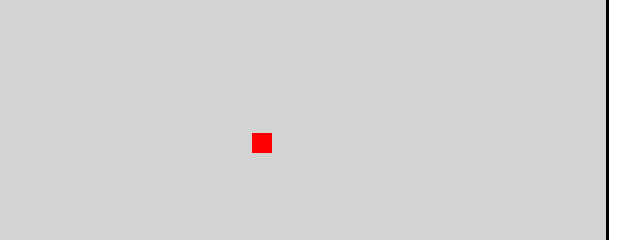
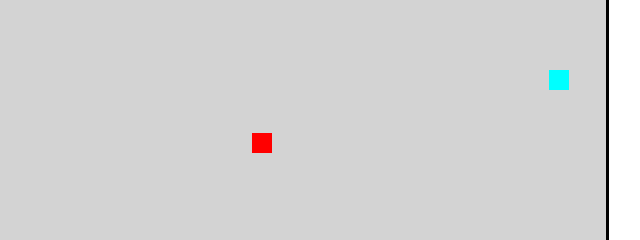
Before and after one commit to Cancellier27/dino-game, a plain HTML site: page index.html in a window 1280 px wide. Shown: the part 260-500 px from the top of the page, 381-1021 px from the left. Drawn offline with Linux system fonts and the light colour scheme.

Commit message:
fixing random dot

```diff
--- a/index.css
+++ b/index.css
@@ -28,3 +28,10 @@
   width: 20px;
   background-color: red;
 }
+
+.random {
+  position: absolute;
+  height: 20px;
+  width: 20px;
+  background-color: cyan;
+}
--- a/index.js
+++ b/index.js
@@ -1,8 +1,19 @@
-const ROOT = document.querySelector('.root')
+const GC = document.querySelector('.gameContainer')
 const dot = document.querySelector('.mainDot')
+
+let gameScreen = 700
+let rDorInterval
+let interval = 500
 
 dot.style.left = '340px'
 dot.style.top = '340px'
+
+function createTag(name, className = '', text = '') {
+  let newTag = document.createElement(name)
+  newTag.className = className
+  newTag.innerHTML = text
+  return newTag
+}
 
 document.addEventListener('keydown', function (event) {
   const key = event.key
@@ -20,22 +31,6 @@
     case "ArrowDown":
       moveDown()
       break;
-    case "ArrowDown" && "ArrowLeft":
-      moveDown()
-      moveLeft()
-      break;
-    // case "ArrowDown":
-    //   moveDown()
-    //   console.log('down')
-    //   break;
-    // case "ArrowDown":
-    //   moveDown()
-    //   console.log('down')
-    //   break;
-    // case "ArrowDown":
-    //   moveDown()
-    //   console.log('down')
-    //   break;
   }
 })
 
@@ -52,45 +47,17 @@
   dot.style.top = parseInt(dot.style.top) + 10 + "px"
 }
 
-// let interval = 1000
-// let intervall = (num) => {
-//   setInterval(() => {
-//     return num -= 20
-//   }, interval)
-// }
+function randomDot() {
+  let rDot =  createTag("div", "random")
+  rDot.style.left = `${Math.random() * gameScreen}px`
+  rDot.style.top = `${Math.random() * gameScreen}px`
+  GC.appendChild(rDot)
+}
 
-// function createTag(name, className = '', text = '') {
-//   let newTag = document.createElement(name)
-//   newTag.className = className
-//   newTag.innerHTML = text
-//   return newTag
-// }
+function setRandomDot() {
+  rDorInterval = setInterval(randomDot(), interval)
+}
 
-// function dinoMovement() {
-//   let dinoHeight = dino.style.bottom
-//   let minus = 150
-//   // minus -= 20
-//   // dino.style.bottom = `${minus}px`
-//   // console.log(minus)
+document.addEventListener("DOMContentLoaded", setRandomDot())
 
-//   if(minus > -20) {
-//     intervall(minus)
-//     console.log(minus)
-//   } else {
-
-//   }
-
-
-
-
-// }
-
-// document.addEventListener('keydown', event => {
-//   if( event.keyCode === 38) {
-//     dinoJump()
-//     dinoMovement()
-//   }
-// })
-
-// arrow up	38
-// arrow down	40
+// setRandomDot()
```
